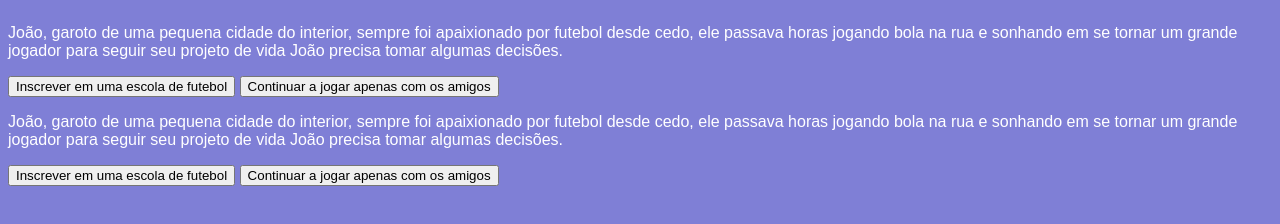
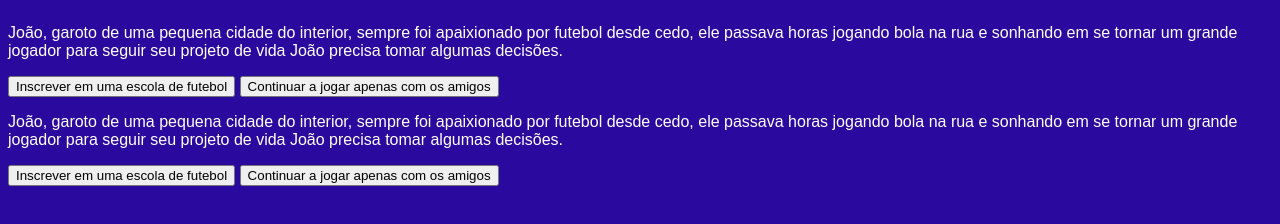
Before and after one commit to joaomarconn/ALURA-UMA-AVENTURA, a plain HTML site: page index.html in a window 1280 px wide. Drawn offline with Linux system fonts and the light colour scheme; a web font is replaced by a local one.

Commit message:
mudança de cor

```diff
--- a/styles.css
+++ b/styles.css
@@ -1,5 +1,5 @@
 body{
-    background-color: rgba(56, 56, 192, 0.644);
+    background-color: rgba(36, 3, 156, 0.973);
     color:white;
     font-family: "New Amsterdam", sans-serif;
     display: flex;
```
